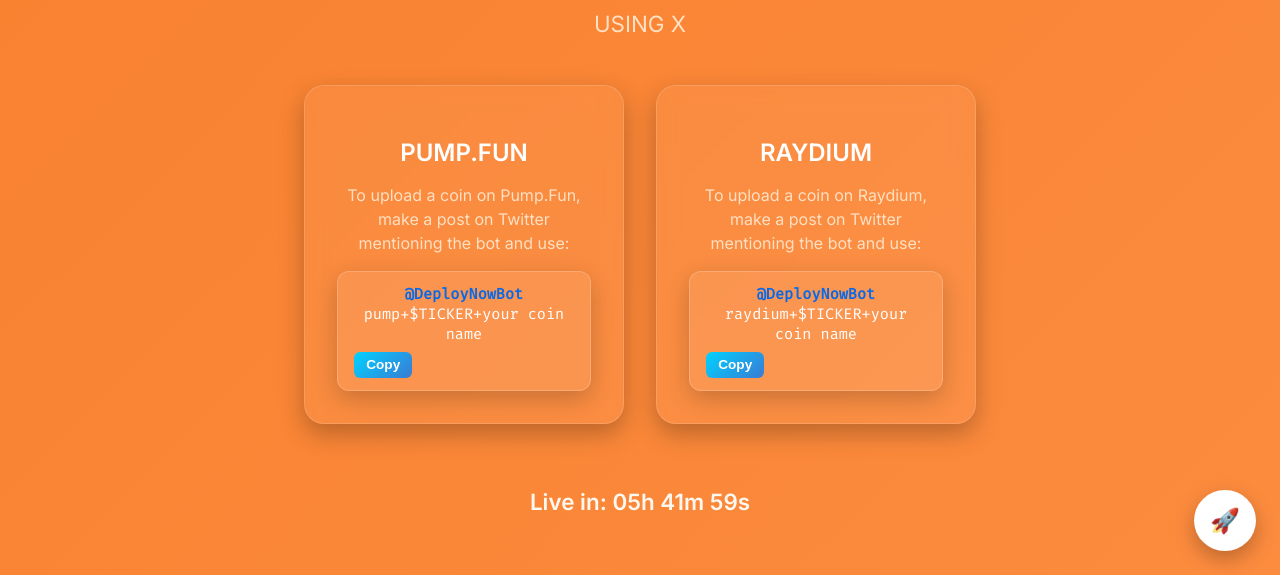
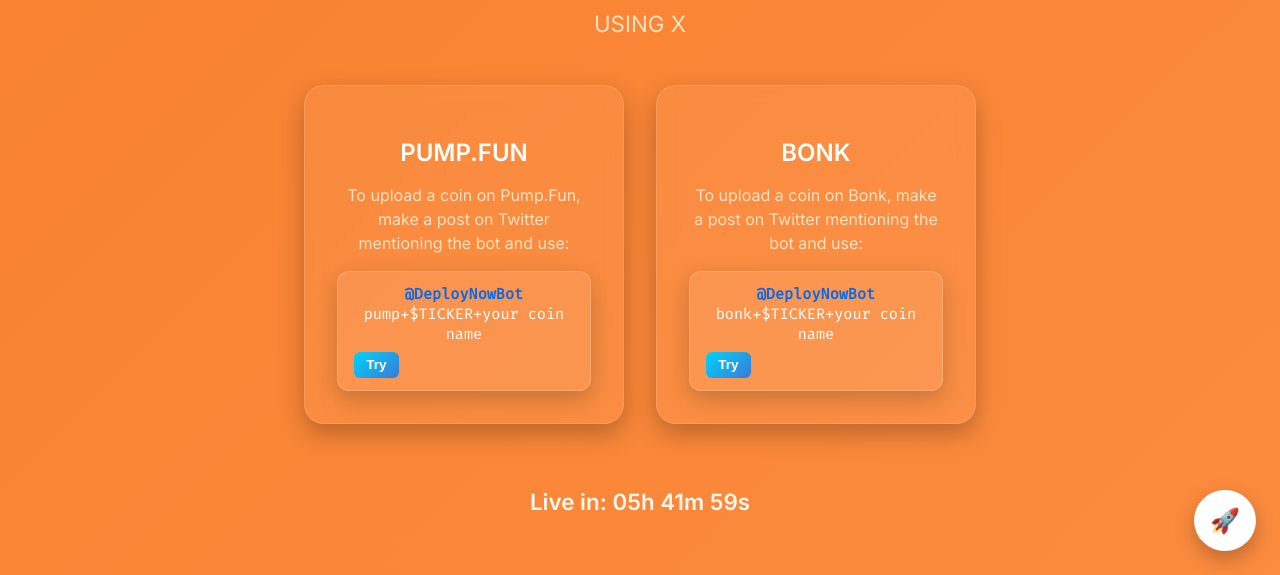
Before and after one commit to mehmetvercel/DeployNowBot, a plain HTML site: page index.html in a window 1280 px wide. Shown: the part 225-800 px from the top of the page. Drawn offline with Linux system fonts and the light colour scheme.

Commit message:
Update index.html

```diff
--- a/index.html
+++ b/index.html
@@ -290,17 +290,17 @@
         <h2>PUMP.FUN</h2>
         <p>To upload a coin on Pump.Fun, make a post on Twitter mentioning the bot and use:</p>
         <div class="code-wrapper">
-          <span><a href="https://x.com/compose/post" target="_blank">@DeployNowBot</a> pump+$TICKER+your coin name</span>
-          <button class="copy-btn" onclick="copyText('@DeployNowBot pump+$TICKER+your coin name')">Copy</button>
+          <span><a href="https://x.com/compose/post?text=%40DeployNowBot%20pump%2B%24TICKER%2Byour%20coin%20name" target="_blank">@DeployNowBot</a> pump+$TICKER+your coin name</span>
+          <button class="copy-btn" onclick="copyText('@DeployNowBot pump+$TICKER+your coin name')">Try</button>
         </div>
       </div>
 
       <div class="info-box">
-        <h2>RAYDIUM</h2>
-        <p>To upload a coin on Raydium, make a post on Twitter mentioning the bot and use:</p>
+        <h2>BONK</h2>
+        <p>To upload a coin on Bonk, make a post on Twitter mentioning the bot and use:</p>
         <div class="code-wrapper">
-          <span><a href="https://x.com/compose/post" target="_blank">@DeployNowBot</a> raydium+$TICKER+your coin name</span>
-          <button class="copy-btn" onclick="copyText('@DeployNowBot raydium+$TICKER+your coin name')">Copy</button>
+          <span><a href="https://x.com/compose/post?text=%40DeployNowBot%20bonk%2B%24TICKER%2Byour%20coin%20name" target="_blank">@DeployNowBot</a> bonk+$TICKER+your coin name</span>
+          <button class="copy-btn" onclick="copyText('@DeployNowBot bonk+$TICKER+your coin name')">Try</button>
         </div>
       </div>
     </div>
```
